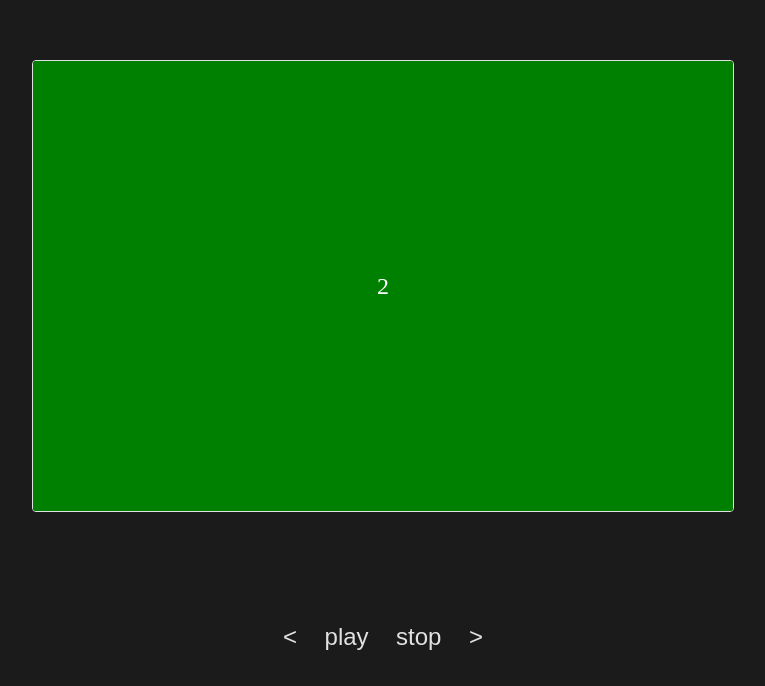
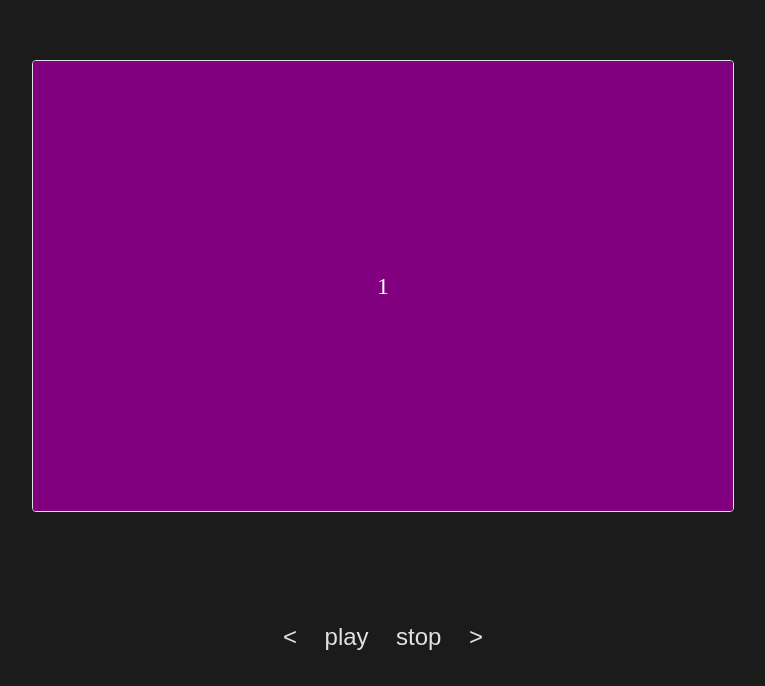
Before and after one commit to evgeniy-popov-jsx/slider, a React (Vite) app: page / in a window 1280 px wide. Shown: the part 114-800 px from the top of the page, without its empty margins (257-1022 px from the left). Built offline with nearby package versions, Linux system fonts and the light colour scheme.

Commit message:
added logic slider

```diff
--- a/package.json
+++ b/package.json
@@ -11,6 +11,7 @@
   },
   "dependencies": {
     "mobx": "^6.13.3",
+    "mobx-react-lite": "^4.0.7",
     "react": "^18.3.1",
     "react-dom": "^18.3.1",
     "styled-components": "^6.1.13"
--- a/src/application/stores/sliderStore.ts
+++ b/src/application/stores/sliderStore.ts
@@ -1,11 +1,24 @@
+import React from 'react';
 import { makeAutoObservable } from 'mobx';
+import { slides } from '../../pages/Slider/slydes';
 
-class SliderStore {
+export class SliderStore {
+  slides: React.ReactElement[] = [];
+  currentSlide: number = 0;
 
-  constructor () {
+  constructor (slides: React.ReactElement[]) {
+    this.slides = slides;
     makeAutoObservable(this);
   }
 
+  nextSlide = () => {
+    this.currentSlide = (this.currentSlide + 1) % this.slides.length;
+  };
+
+  prevSlide = () => {
+    this.currentSlide = (this.currentSlide - 1 + this.slides.length) % this.slides.length;
+  };
+
 }
 
-export const sliderStore = new SliderStore();
+export const sliderStore = new SliderStore(slides);
--- a/src/pages/App/components/toolbar/index.tsx
+++ /dev/null
@@ -1,12 +0,0 @@
-import { Styled } from './styles';
-
-export const ToolBar = () => {
- return (
-  <Styled.Container>
-    <Styled.Button>{'<'}</Styled.Button>
-    <Styled.Button>play</Styled.Button>
-    <Styled.Button>stop</Styled.Button>
-    <Styled.Button>{'>'}</Styled.Button>
-  </Styled.Container>
- );
-};
--- a/src/pages/App/index.tsx
+++ b/src/pages/App/index.tsx
@@ -1,18 +1,12 @@
-import { ToolBar } from './components/toolbar'
+
+import { Slider } from '../Slider'
 import { Styled } from './styles'
 
 function App() {
 
   return (
     <Styled.Container>
-      <Styled.SliderContainer>
-        <Styled.SlidesWrapper>
-          <Styled.Slide $bgColor='purple'>1</Styled.Slide>
-          <Styled.Slide $bgColor='green'>2</Styled.Slide>
-          <Styled.Slide $bgColor='blue'>3</Styled.Slide>
-        </Styled.SlidesWrapper>
-      </Styled.SliderContainer>
-      <ToolBar />
+      <Slider></Slider>
     </Styled.Container>
   )
 }
--- a/src/pages/App/styles.ts
+++ b/src/pages/App/styles.ts
@@ -10,36 +10,6 @@ const Container = styled.div`
   background-color: #1b1b1b;
 `;
 
-const SliderContainer = styled.div`
-  width: 700px;
-  height: 450px;
-  margin: 10px;
-  border: 1px solid #e1e1e1;
-  border-radius: 4px;
-  overflow: hidden;
-`;
-const SlidesWrapper = styled.div`
-  display: flex;
-  width: 100%;
-  height: 100%;
-  transition: transform 0.5s ease-in-out;
-  transform: translateX(-100%);
-`;
-
-const Slide = styled.div<{ $bgColor: string }>`
-  min-width: 100%;
-  height: 100%;
-  display: flex;
-  align-items: center;
-  justify-content: center;
-  font-size: 24px;
-  color: white;
-  background: ${(props) => props.$bgColor};
-`
-
 export const Styled = {
   Container,
-  SliderContainer,
-  SlidesWrapper,
-  Slide
 };
--- /dev/null
+++ b/src/pages/Slider/components/toolbar/index.tsx
@@ -0,0 +1,17 @@
+import { Styled } from './styles';
+
+interface ToolBarProps {
+  prevSlide: () => void;
+  nextSlide: () => void;
+}
+
+export const ToolBar: React.FC<ToolBarProps> = ({ prevSlide, nextSlide }) => {
+ return (
+  <Styled.Container>
+    <Styled.Button onClick={prevSlide} >{'<'}</Styled.Button>
+    <Styled.Button>play</Styled.Button>
+    <Styled.Button>stop</Styled.Button>
+    <Styled.Button onClick={nextSlide} >{'>'}</Styled.Button>
+  </Styled.Container>
+ );
+};
--- /dev/null
+++ b/src/pages/Slider/index.tsx
@@ -0,0 +1,25 @@
+import { observer } from 'mobx-react-lite';
+import { ToolBar } from './components/toolbar';
+import { Styled } from './styles';
+import { sliderStore } from '../../application/stores/sliderStore';
+import React from 'react';
+
+export const Slider = observer(() => {
+  const { currentSlide, prevSlide, nextSlide } = sliderStore;
+
+  return (
+    <>
+      <Styled.SliderContainer>
+        <Styled.SlidesWrapper $currentSlide={currentSlide}>
+          {sliderStore.slides.map((slide, index) => (
+            <React.Fragment key={index}>{slide}</React.Fragment>
+          ))}
+        </Styled.SlidesWrapper>
+      </Styled.SliderContainer>
+      <ToolBar
+        prevSlide={prevSlide}
+        nextSlide={nextSlide}
+      />
+    </>
+  );
+});
--- /dev/null
+++ b/src/pages/Slider/slydes.tsx
@@ -0,0 +1,10 @@
+import { Styled } from '../../pages/Slider/styles';
+
+export const slides = [
+  <Styled.Slide $bgColor="purple">1</Styled.Slide>,
+  <Styled.Slide $bgColor="green">2</Styled.Slide>,
+  <Styled.Slide $bgColor="blue">3</Styled.Slide>,
+  <Styled.Slide $bgColor="yellow">4</Styled.Slide>,
+  <Styled.Slide $bgColor="grey">5</Styled.Slide>,
+  <Styled.Slide $bgColor="black">6</Styled.Slide>,
+];
--- /dev/null
+++ b/src/pages/Slider/styles.ts
@@ -0,0 +1,34 @@
+import styled from 'styled-components';
+
+const SliderContainer = styled.div`
+  width: 700px;
+  height: 450px;
+  margin: 10px;
+  border: 1px solid #e1e1e1;
+  border-radius: 4px;
+  overflow: hidden;
+`;
+const SlidesWrapper = styled.div<{ $currentSlide: number }>`
+  display: flex;
+  width: 100%;
+  height: 100%;
+  transition: transform 0.5s ease-in-out;
+  transform: translateX(${(props) => -props.$currentSlide * 100}%);
+`;
+
+const Slide = styled.div<{ $bgColor: string }>`
+  min-width: 100%;
+  height: 100%;
+  display: flex;
+  align-items: center;
+  justify-content: center;
+  font-size: 24px;
+  color: white;
+  background: ${(props) => props.$bgColor};
+`
+
+export const Styled = {
+  SliderContainer,
+  SlidesWrapper,
+  Slide
+};
```
Also changed, not shown: src/pages/Slider/components/toolbar/styles.ts (renamed from src/pages/App/components/toolbar/styles.ts), 1 other file (tests, documents, lock files or other folders).
